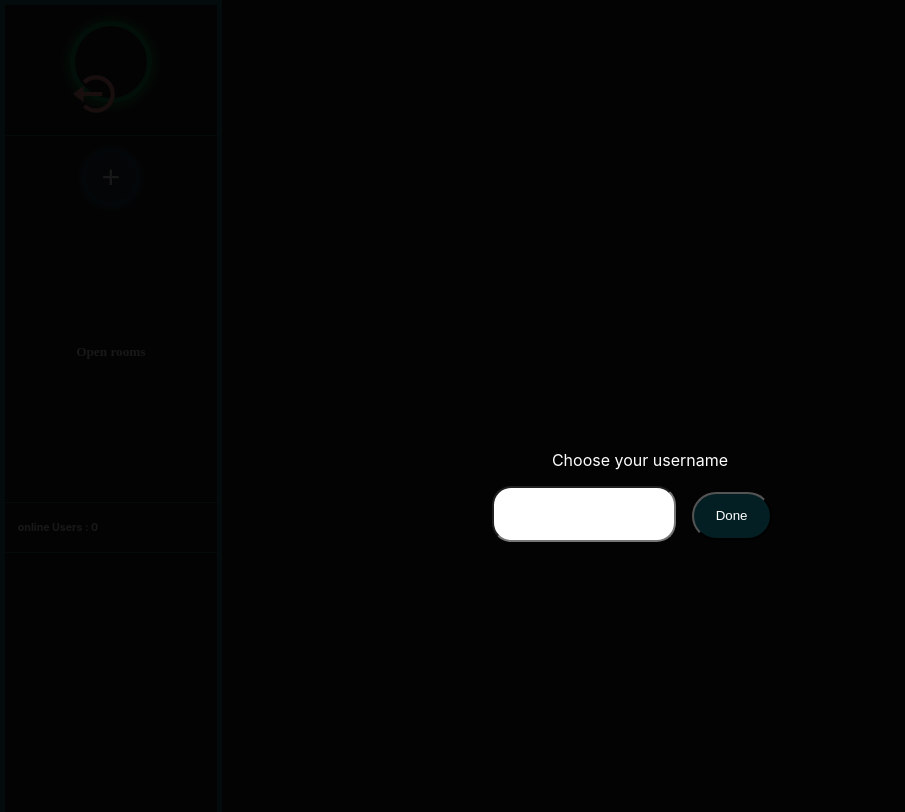
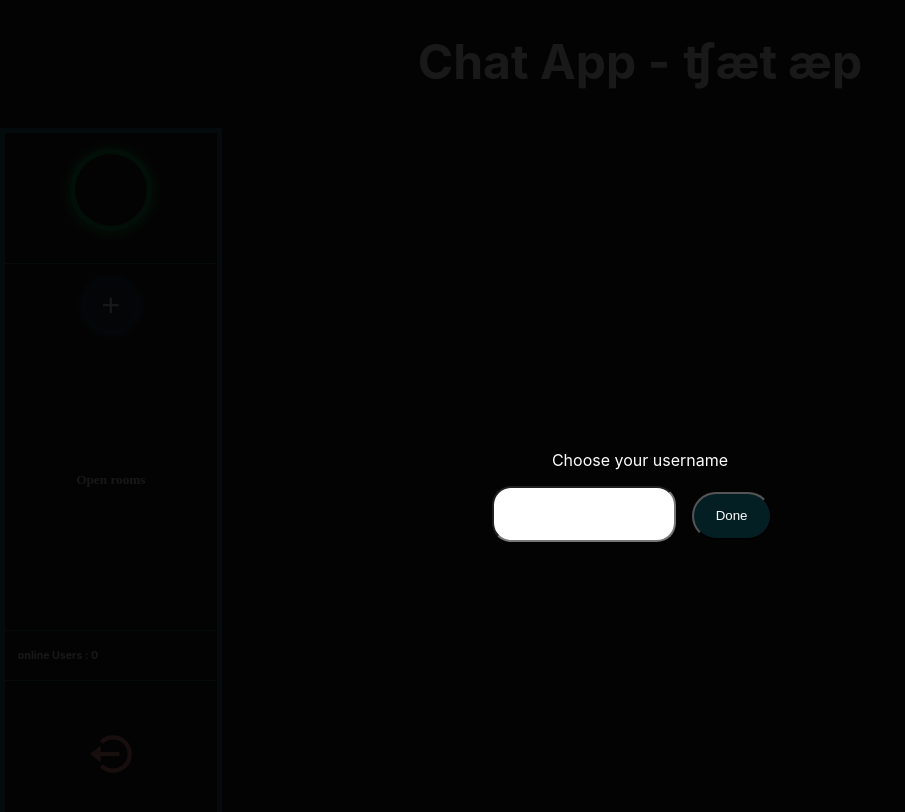
Before and after one commit to mirrenil/lab-3, a React (Create React App) app in the folder client/: page / in a window 1280 px wide. Shown: the top 812 px of the page, without its empty margins (0-905 px from the left). Built offline with nearby package versions, Linux system fonts and the light colour scheme.

Commit message:
Added back Header in Layout and fixed logout placement

```diff
--- a/client/src/Components/Style/SideBar.css
+++ b/client/src/Components/Style/SideBar.css
@@ -11,11 +11,13 @@
 
 }
 
+.logout {
+  width: 100%;
+  text-align: center;
+}
+
 .logout-icon {
   color: #f78d8d;
-  position: absolute;
-  left: .5em;
-  top: .5em;
   font-size: 2em;
   cursor: pointer;
   width: 50px;
@@ -25,7 +27,6 @@
   font-size: 2em;
   cursor: pointer;
   margin-top: 3rem;
-  left: 30%
 }
 
 .usernameDiv {
--- a/client/src/layout/Layout.tsx
+++ b/client/src/layout/Layout.tsx
@@ -6,6 +6,7 @@ import Header from '../components/Header'
 function Layout() {
   return (
     <>
+    <Header />
      <div style={{display: 'flex', backgroundColor: "#222"}}>
      <SideBar/>
      <Outlet />
```
Also changed, not shown: 1 other file (tests, documents, lock files or other folders).
